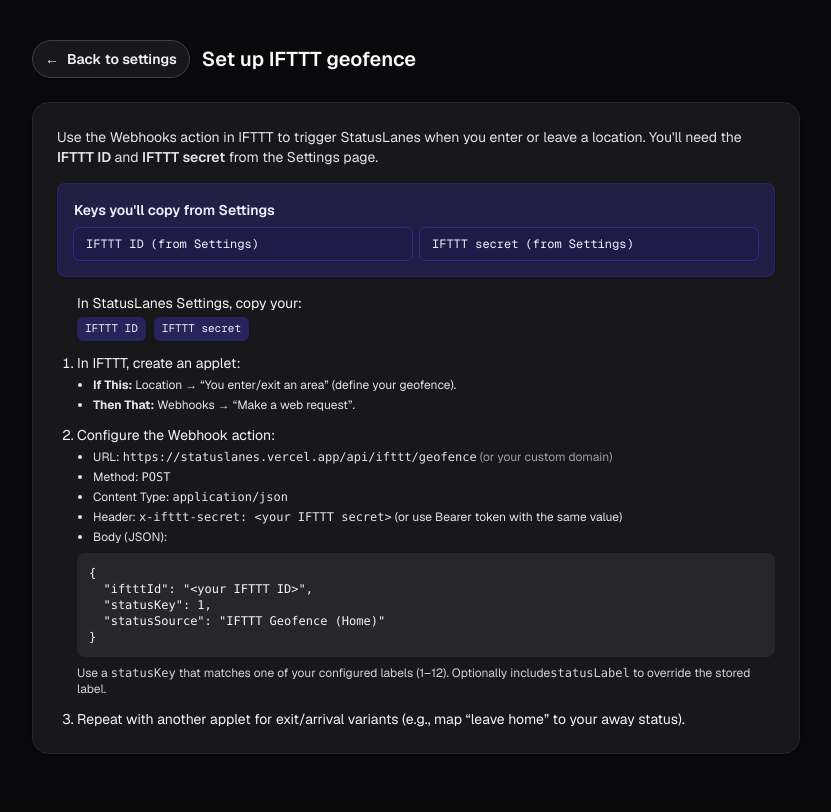
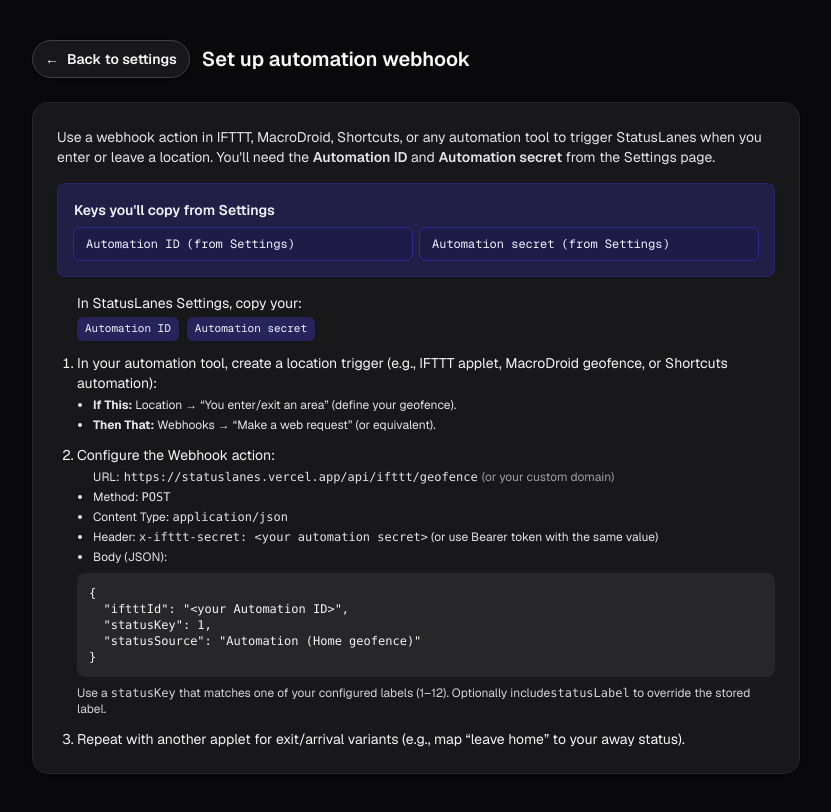
Before and after one commit to lanes100/statuslanes, a Next.js app: page /ifttt-setup in a window 1280 px wide. Shown: the whole page, without its empty margins (224-1055 px from the left). Built offline with nearby package versions, Linux system fonts and the light colour scheme.

Commit message:
Genericizing Automation Webhook

```diff
--- a/src/app/ifttt-setup/page.tsx
+++ b/src/app/ifttt-setup/page.tsx
@@ -13,25 +13,25 @@
               <span aria-hidden="true">←</span>
               <span>Back to settings</span>
             </Link>
-            <h1 className="text-xl font-semibold">Set up IFTTT geofence</h1>
+            <h1 className="text-xl font-semibold">Set up automation webhook</h1>
           </div>
         </header>
 
         <div className="space-y-4 rounded-2xl border border-zinc-200 bg-white p-6 shadow-sm dark:border-zinc-800 dark:bg-zinc-900">
           <p className="text-sm text-zinc-700 dark:text-zinc-200">
-            Use the Webhooks action in IFTTT to trigger StatusLanes when you enter or leave a location. You&apos;ll need
-            the <span className="font-semibold">IFTTT ID</span> and <span className="font-semibold">IFTTT secret</span>{" "}
-            from the Settings page.
+            Use a webhook action in IFTTT, MacroDroid, Shortcuts, or any automation tool to trigger StatusLanes when you
+            enter or leave a location. You&apos;ll need the <span className="font-semibold">Automation ID</span> and{" "}
+            <span className="font-semibold">Automation secret</span> from the Settings page.
           </p>
 
           <div className="rounded-lg border border-indigo-100 bg-indigo-50 p-4 text-sm text-indigo-900 shadow-sm dark:border-indigo-900/60 dark:bg-indigo-900/40 dark:text-indigo-50">
             <p className="font-semibold">Keys you&apos;ll copy from Settings</p>
             <div className="mt-2 grid gap-2 sm:grid-cols-2">
               <div className="rounded-md bg-white px-3 py-2 text-xs font-mono text-indigo-900 shadow-sm ring-1 ring-indigo-100 dark:bg-indigo-950/60 dark:text-indigo-50 dark:ring-indigo-800/80">
-                IFTTT ID (from Settings)
+                Automation ID (from Settings)
               </div>
               <div className="rounded-md bg-white px-3 py-2 text-xs font-mono text-indigo-900 shadow-sm ring-1 ring-indigo-100 dark:bg-indigo-950/60 dark:text-indigo-50 dark:ring-indigo-800/80">
-                IFTTT secret (from Settings)
+                Automation secret (from Settings)
               </div>
             </div>
           </div>
@@ -41,43 +41,44 @@
               <span>In StatusLanes Settings, copy your:</span>
               <div className="flex flex-wrap gap-2">
                 <span className="rounded-md bg-indigo-100 px-2 py-1 text-[11px] font-mono text-indigo-900 shadow-sm dark:bg-indigo-900/60 dark:text-indigo-50">
-                  IFTTT ID
+                  Automation ID
                 </span>
                 <span className="rounded-md bg-indigo-100 px-2 py-1 text-[11px] font-mono text-indigo-900 shadow-sm dark:bg-indigo-900/60 dark:text-indigo-50">
-                  IFTTT secret
+                  Automation secret
                 </span>
               </div>
             </li>
             <li>
-              In IFTTT, create an applet:
+              In your automation tool, create a location trigger (e.g., IFTTT applet, MacroDroid geofence, or Shortcuts automation):
               <ul className="ml-4 mt-1 list-disc space-y-1 text-xs text-zinc-700 dark:text-zinc-200">
                 <li>
                   <strong>If This:</strong> Location → &ldquo;You enter/exit an area&rdquo; (define your geofence).
                 </li>
                 <li>
-                  <strong>Then That:</strong> Webhooks → &ldquo;Make a web request&rdquo;.
+                  <strong>Then That:</strong> Webhooks → &ldquo;Make a web request&rdquo; (or equivalent).
                 </li>
               </ul>
             </li>
             <li>
               Configure the Webhook action:
               <ul className="ml-4 mt-1 list-disc space-y-1 text-xs text-zinc-700 dark:text-zinc-200">
-                <li>
-                  URL: <code>https://statuslanes.vercel.app/api/ifttt/geofence</code>{" "}
+                <li className="flex flex-wrap gap-1">
+                  <span>URL:</span>
+                  <code className="break-all">https://statuslanes.vercel.app/api/ifttt/geofence</code>
                   <span className="text-zinc-500 dark:text-zinc-400">(or your custom domain)</span>
                 </li>
                 <li>Method: <code>POST</code></li>
                 <li>Content Type: <code>application/json</code></li>
                 <li>
-                  Header: <code>x-ifttt-secret: &lt;your IFTTT secret&gt;</code> (or use Bearer token with the same value)
+                  Header: <code>x-ifttt-secret: &lt;your automation secret&gt;</code> (or use Bearer token with the same value)
                 </li>
                 <li>Body (JSON):</li>
               </ul>
               <pre className="mt-2 overflow-x-auto rounded-lg bg-zinc-100 p-3 text-xs text-zinc-900 dark:bg-zinc-800 dark:text-zinc-100">
 {`{
-  "iftttId": "<your IFTTT ID>",
+  "iftttId": "<your Automation ID>",
   "statusKey": 1,
-  "statusSource": "IFTTT Geofence (Home)"
+  "statusSource": "Automation (Home geofence)"
 }`}
               </pre>
               <p className="mt-2 text-xs text-zinc-600 dark:text-zinc-300">
--- a/src/components/settings-panel.tsx
+++ b/src/components/settings-panel.tsx
@@ -373,9 +373,11 @@
       <div className="space-y-3 rounded-xl border border-indigo-100 bg-indigo-50/80 p-4 text-sm shadow-sm dark:border-indigo-900/50 dark:bg-indigo-950/40">
         <div className="flex flex-wrap items-center justify-between gap-2">
           <div>
-            <h3 className="text-sm font-semibold text-indigo-900 dark:text-indigo-100">IFTTT geofence webhook</h3>
+            <h3 className="text-sm font-semibold text-indigo-900 dark:text-indigo-100">
+              Automation webhook (IFTTT, MacroDroid, Shortcuts)
+            </h3>
             <p className="text-xs text-indigo-900/80 dark:text-indigo-100/80">
-              Use these keys in your IFTTT Webhooks action to update your status when a geofence triggers.
+              Use these keys in a webhook action to update your status when a geofence or rule triggers.
             </p>
           </div>
           <Link
@@ -387,7 +389,7 @@
         </div>
         <div className="grid gap-3 sm:grid-cols-2">
           <div className="space-y-1">
-            <label className="text-xs font-semibold text-indigo-900 dark:text-indigo-100">IFTTT ID</label>
+            <label className="text-xs font-semibold text-indigo-900 dark:text-indigo-100">Automation ID</label>
             <div className="flex gap-2">
               <input
                 readOnly
@@ -397,7 +399,7 @@
               />
               <button
                 type="button"
-                onClick={() => device.iftttId && copyToClipboard(device.iftttId, "IFTTT ID")}
+                onClick={() => device.iftttId && copyToClipboard(device.iftttId, "Automation ID")}
                 className="whitespace-nowrap rounded-md bg-indigo-600 px-2.5 py-2 text-xs font-semibold text-white shadow-sm transition hover:bg-indigo-500 disabled:cursor-not-allowed disabled:opacity-60"
                 disabled={!device.iftttId}
               >
@@ -406,7 +408,7 @@
             </div>
           </div>
           <div className="space-y-1">
-            <label className="text-xs font-semibold text-indigo-900 dark:text-indigo-100">IFTTT secret</label>
+            <label className="text-xs font-semibold text-indigo-900 dark:text-indigo-100">Automation secret</label>
             <div className="flex gap-2">
               <input
                 readOnly
@@ -416,7 +418,7 @@
               />
               <button
                 type="button"
-                onClick={() => device.iftttSecret && copyToClipboard(device.iftttSecret, "IFTTT secret")}
+                onClick={() => device.iftttSecret && copyToClipboard(device.iftttSecret, "Automation secret")}
                 className="whitespace-nowrap rounded-md bg-indigo-600 px-2.5 py-2 text-xs font-semibold text-white shadow-sm transition hover:bg-indigo-500 disabled:cursor-not-allowed disabled:opacity-60"
                 disabled={!device.iftttSecret}
               >
@@ -426,7 +428,7 @@
           </div>
         </div>
         <p className="text-[11px] text-indigo-900/70 dark:text-indigo-100/70">
-          In IFTTT, set `x-ifttt-secret` to this secret and include `iftttId` in the JSON body.
+          In your automation tool, set `x-ifttt-secret` to this secret and include `iftttId` in the JSON body.
         </p>
       </div>
 
```
Also changed, not shown: 2 other files (tests, documents, lock files or other folders).
